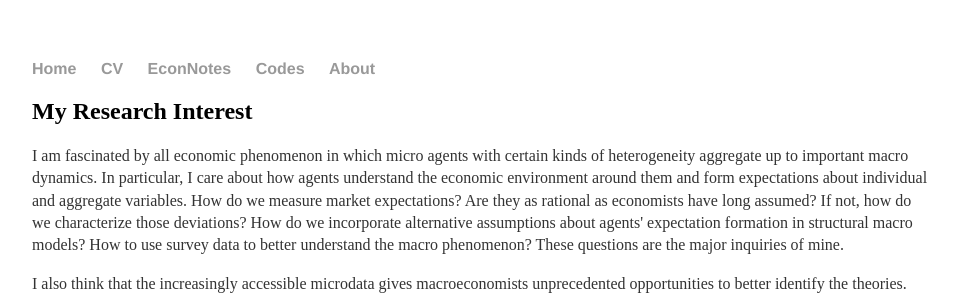
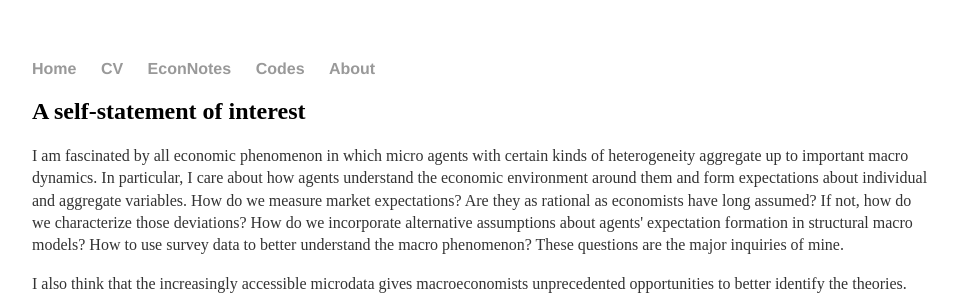
Before and after one commit to iworld1991/TaoWangEcon.github.io, a Jekyll site: the page built from about/index.html, in a window 1280 px wide. Shown: the top 295 px of the page, without its empty margins (160-1119 px from the left). Built offline with Jekyll 4.4.1, drawn with Linux system fonts in a browser that asks for light colours.

Commit message:
Update index.html

```diff
--- a/about/index.html
+++ b/about/index.html
@@ -1,6 +1,6 @@
 ---
 layout: default
-title: My Research Interest
+title: A self-statement of interest
 ---
 
   <div class="blurb">
```
